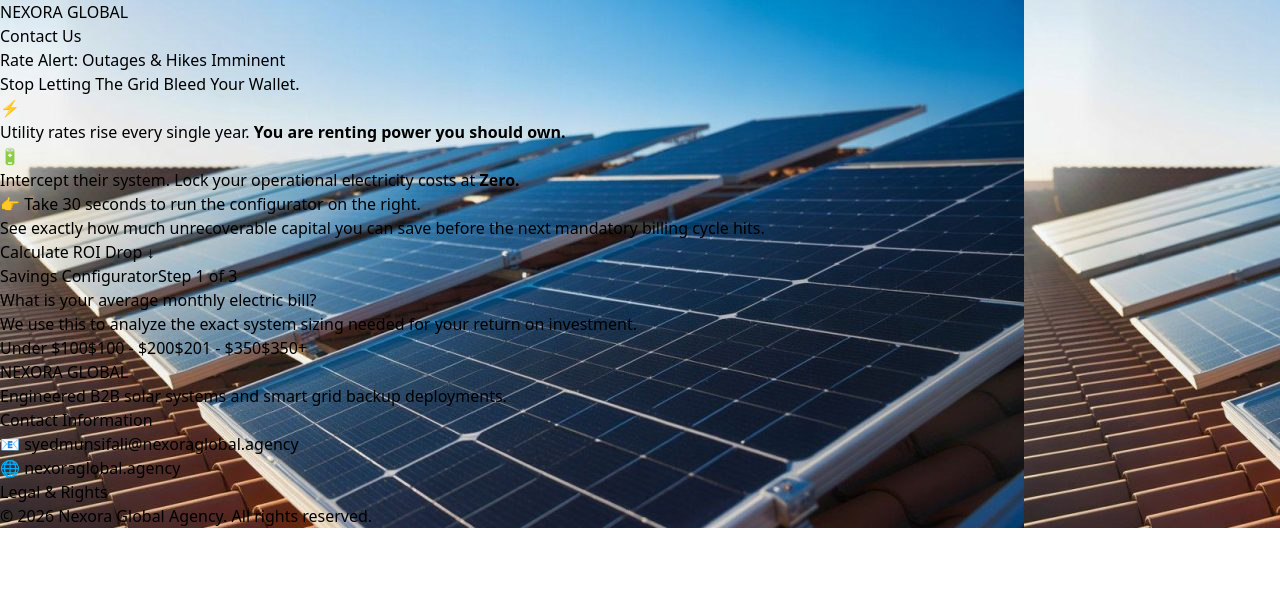
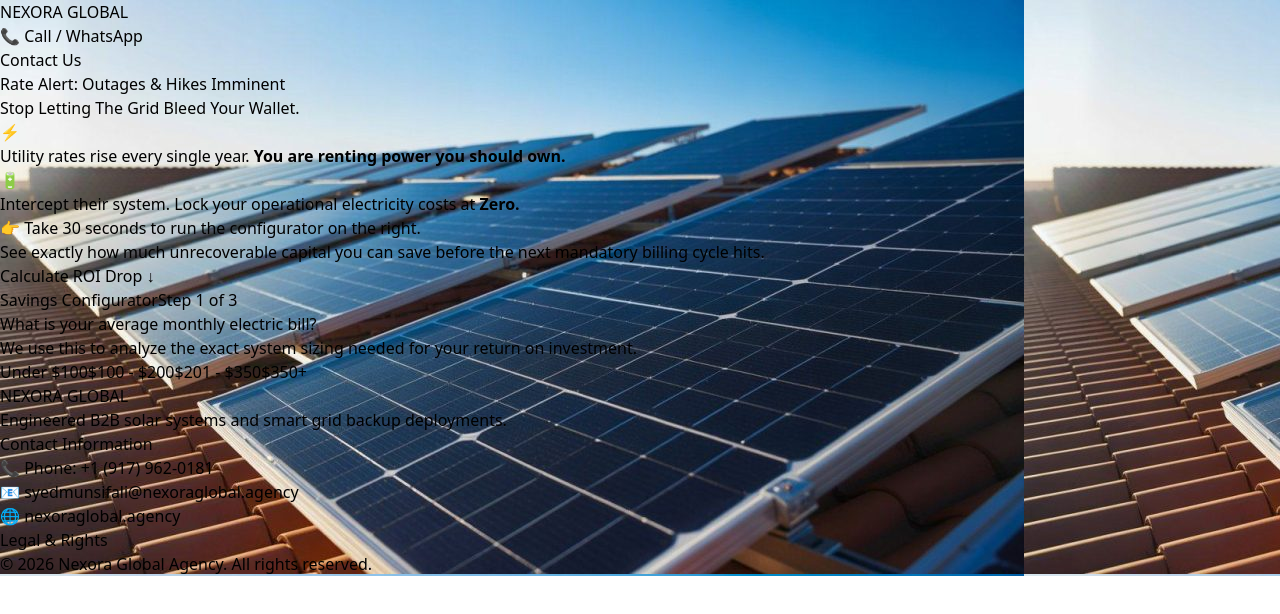
Before and after one commit to Munsifali123/Nexora-global-1, a React (Vite) app: page / in a window 1280 px wide. Shown: the top 614 px of the page. Built offline with nearby package versions, Linux system fonts and the light colour scheme.

Commit message:
fix: integration of live chat

```diff
--- a/src/App.jsx
+++ b/src/App.jsx
@@ -1,4 +1,4 @@
-import React, { useState, useRef } from 'react';
+import React, { useState, useRef, useEffect } from 'react';
 import { db } from './firebase';
 import { collection, addDoc } from 'firebase/firestore';
 import backgroundImage from './assets/backgroundimage.jpeg'; // Exactly matches your file name
@@ -18,6 +18,21 @@ function App() {
     description: ''
   });
   const [status, setStatus] = useState('');
+
+  // Dropdown state for the header phone button
+  const [isPhoneDropdownOpen, setIsPhoneDropdownOpen] = useState(false);
+  const dropdownRef = useRef(null);
+
+  // Close phone dropdown if user clicks anywhere outside of it
+  useEffect(() => {
+    function handleClickOutside(event) {
+      if (dropdownRef.current && !dropdownRef.current.contains(event.target)) {
+        setIsPhoneDropdownOpen(false);
+      }
+    }
+    document.addEventListener("mousedown", handleClickOutside);
+    return () => document.removeEventListener("mousedown", handleClickOutside);
+  }, []);
 
   // Ref to target the form section for scrolling
   const formSectionRef = useRef(null);
@@ -72,12 +87,47 @@ function App() {
       <header className="border-b border-slate-900 bg-slate-950/80 backdrop-blur sticky top-0 z-50">
         <div className="max-w-6xl mx-auto px-6 h-16 flex items-center justify-between">
           <div className="text-xl font-bold tracking-wider text-cyan-400">NEXORA GLOBAL</div>
+
+          <div className="flex items-center gap-3">
+            {/* CALL / WHATSAPP DROPDOWN BUTTON */}
+            <div className="relative" ref={dropdownRef}>
+              <button
+                onClick={() => setIsPhoneDropdownOpen(!isPhoneDropdownOpen)}
+                className="px-4 py-2 text-xs font-semibold uppercase tracking-wider text-slate-100 bg-slate-900 border border-slate-800 hover:border-slate-700 rounded transition flex items-center gap-2"
+              >
+                <span>📞 Call / WhatsApp</span>
+              </button>
+
+              {isPhoneDropdownOpen && (
+                <div className="absolute right-0 mt-2 w-48 bg-slate-900 border border-slate-800 rounded shadow-xl py-1 z-50">
+                  <a
+                    href="https://wa.me/19179620181"
+                    target="_blank"
+                    rel="noopener noreferrer"
+                    className="block px-4 py-2 text-sm text-slate-300 hover:bg-slate-800 hover:text-cyan-400 transition"
+                    onClick={() => setIsPhoneDropdownOpen(false)}
+                  >
+                    💬 WhatsApp Chat
+                  </a>
+                  <a
+                    href="tel:+19179620181"
+                    className="block px-4 py-2 text-sm text-slate-300 hover:bg-slate-800 hover:text-cyan-400 transition"
+                    onClick={() => setIsPhoneDropdownOpen(false)}
+                  >
+                    📞 Direct Call
+                  </a>
+                </div>
+              )}
+            </div>
+
+            {/* CONTACT US BUTTON */}
             <button
               onClick={scrollToForm}
               className="px-5 py-2 text-xs font-semibold uppercase tracking-wider text-slate-950 bg-cyan-400 hover:bg-cyan-300 rounded transition"
             >
               Contact Us
             </button>
+          </div>
         </div>
       </header>
 
@@ -93,7 +143,7 @@ function App() {
             </div>
 
             <h1 className="text-4xl md:text-5xl font-black tracking-tight leading-tight text-white uppercase">
-  Stop Letting The Grid <span class="text-red-500" >Bleed Your Wallet.</span>
+              Stop Letting The Grid <span className="text-red-500">Bleed Your Wallet.</span>
             </h1>
 
             <div className="space-y-4 pt-2">
@@ -261,6 +311,7 @@ function App() {
           </div>
           <div>
             <h3 className="text-slate-200 font-bold text-sm mb-3">Contact Information</h3>
+            <p className="mb-1">📞 Phone: +1 (917) 962-0181</p>
             <p className="mb-1">📧 <a href="mailto:syedmunsifali@nexoraglobal.agency" className="hover:text-cyan-400">syedmunsifali@nexoraglobal.agency</a></p>
             <p>🌐 <a href="https://nexoraglobal.agency" className="hover:text-cyan-400">nexoraglobal.agency</a></p>
           </div>
```
Also changed, not shown: 4 other files (tests, documents, lock files or other folders). Lines whose indentation alone changed are shown as unchanged.
